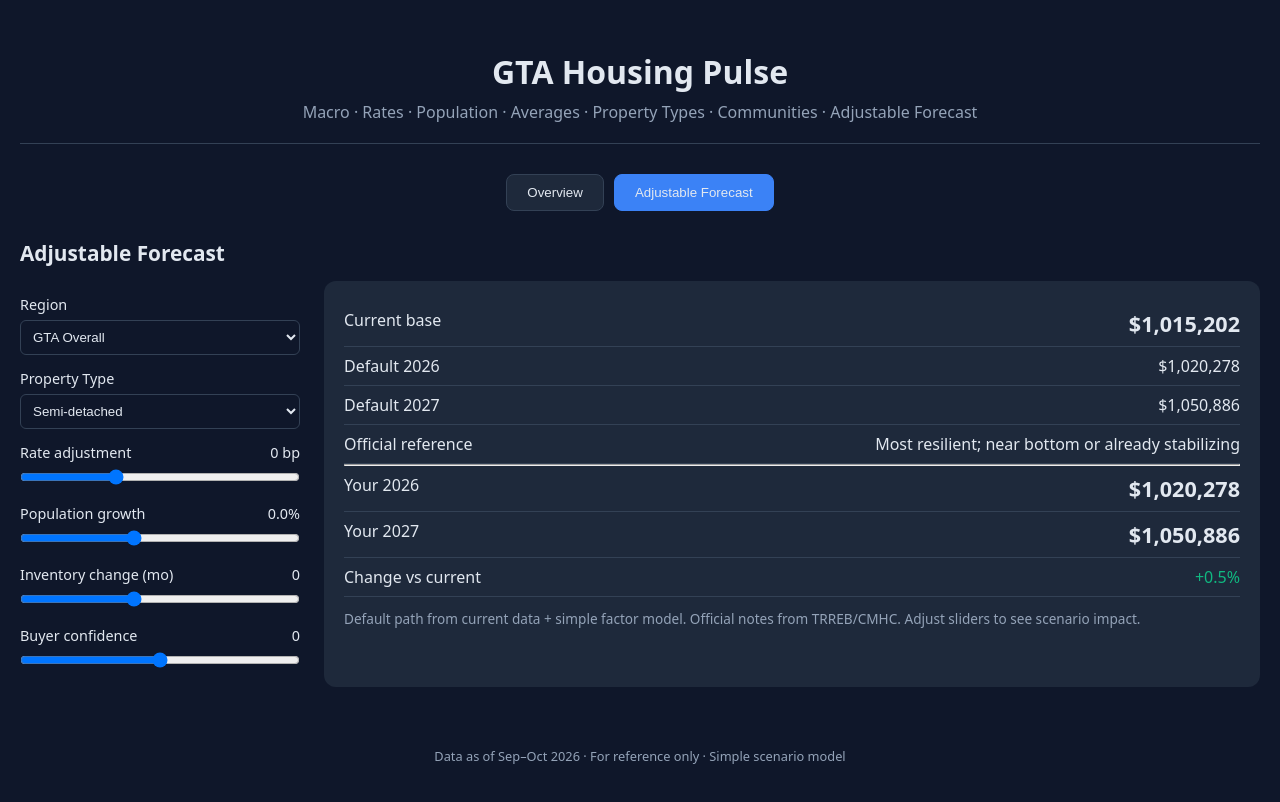
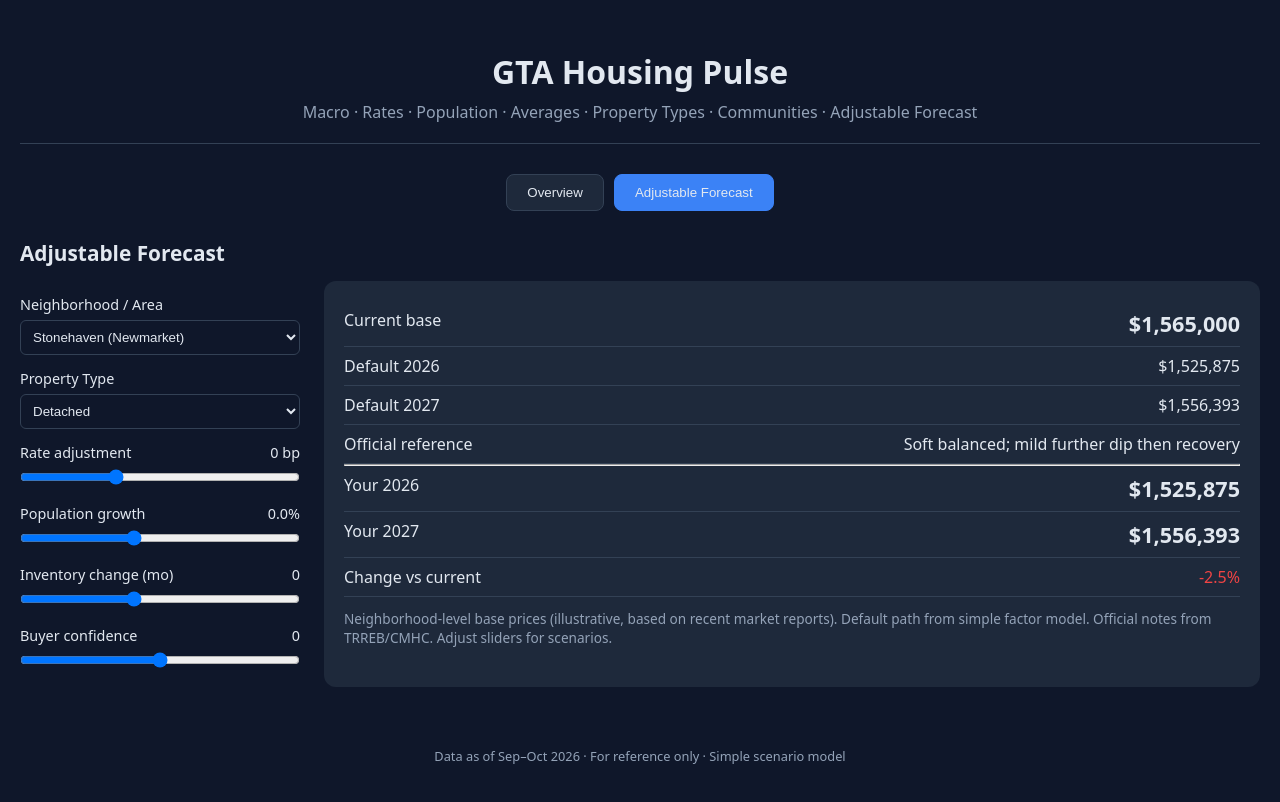
Before and after one commit to jiahualihuanahuan/gta-housing-pulse, a React (Vite) app: page / in a window 1280 px wide. Both pictures are taken after a click on the button "Adjustable Forecast". Shown: the top 802 px of the page. Built offline with nearby package versions, Linux system fonts and the light colour scheme.

Commit message:
Add neighborhood options to Forecast tab

```diff
--- a/src/pages/Forecast.tsx
+++ b/src/pages/Forecast.tsx
@@ -2,15 +2,15 @@ import { useState, useMemo } from 'react'
 import { BASE_PRICES, DEFAULT_CHANGES, OFFICIAL } from '../data'
 
 export default function Forecast() {
-  const [region, setRegion] = useState('gta')
-  const [type, setType] = useState('semi')
+  const [region, setRegion] = useState('stonehaven')
+  const [type, setType] = useState('detached')
   const [rate, setRate] = useState(0)
   const [pop, setPop] = useState(0)
   const [inv, setInv] = useState(0)
   const [conf, setConf] = useState(0)
 
   const result = useMemo(() => {
-    const base = BASE_PRICES[region][type]
+    const base = BASE_PRICES[region]?.[type] ?? BASE_PRICES.gta[type]
     const def = DEFAULT_CHANGES[type]
     const y26 = Math.round(base * (1 + def.y26))
     const y27 = Math.round(y26 * (1 + def.y27))
@@ -34,14 +34,23 @@ export default function Forecast() {
       <div className="controls">
         <div>
           <div className="slider-group">
-            <label>Region</label>
+            <label>Neighborhood / Area</label>
             <select value={region} onChange={(e) => setRegion(e.target.value)}>
               <option value="gta">GTA Overall</option>
-              <option value="toronto">City of Toronto</option>
-              <option value="york">York Region</option>
-              <option value="peel">Peel / Mississauga</option>
-              <option value="durham">Durham</option>
-              <option value="oakville">Oakville / Halton</option>
+              <option value="stonehaven">Stonehaven (Newmarket)</option>
+              <option value="jefferson">Jefferson (Vaughan)</option>
+              <option value="woodbridge">Woodbridge</option>
+              <option value="maple">Maple</option>
+              <option value="kleinburg">Kleinburg</option>
+              <option value="unionville">Unionville</option>
+              <option value="thornhill">Thornhill</option>
+              <option value="leaside">Leaside</option>
+              <option value="foresthill">Forest Hill</option>
+              <option value="willowdale">Willowdale</option>
+              <option value="portcredit">Port Credit</option>
+              <option value="oakvillesouth">Oakville South</option>
+              <option value="ajax">Ajax</option>
+              <option value="whitby">Whitby</option>
             </select>
           </div>
           <div className="slider-group">
@@ -87,7 +96,7 @@ export default function Forecast() {
               {result.delta > 0 ? '+' : ''}{result.delta.toFixed(1)}%
             </span>
           </div>
-          <p className="note">Default path from current data + simple factor model. Official notes from TRREB/CMHC. Adjust sliders to see scenario impact.</p>
+          <p className="note">Neighborhood-level base prices (illustrative, based on recent market reports). Default path from simple factor model. Official notes from TRREB/CMHC. Adjust sliders for scenarios.</p>
         </div>
       </div>
     </div>
```
